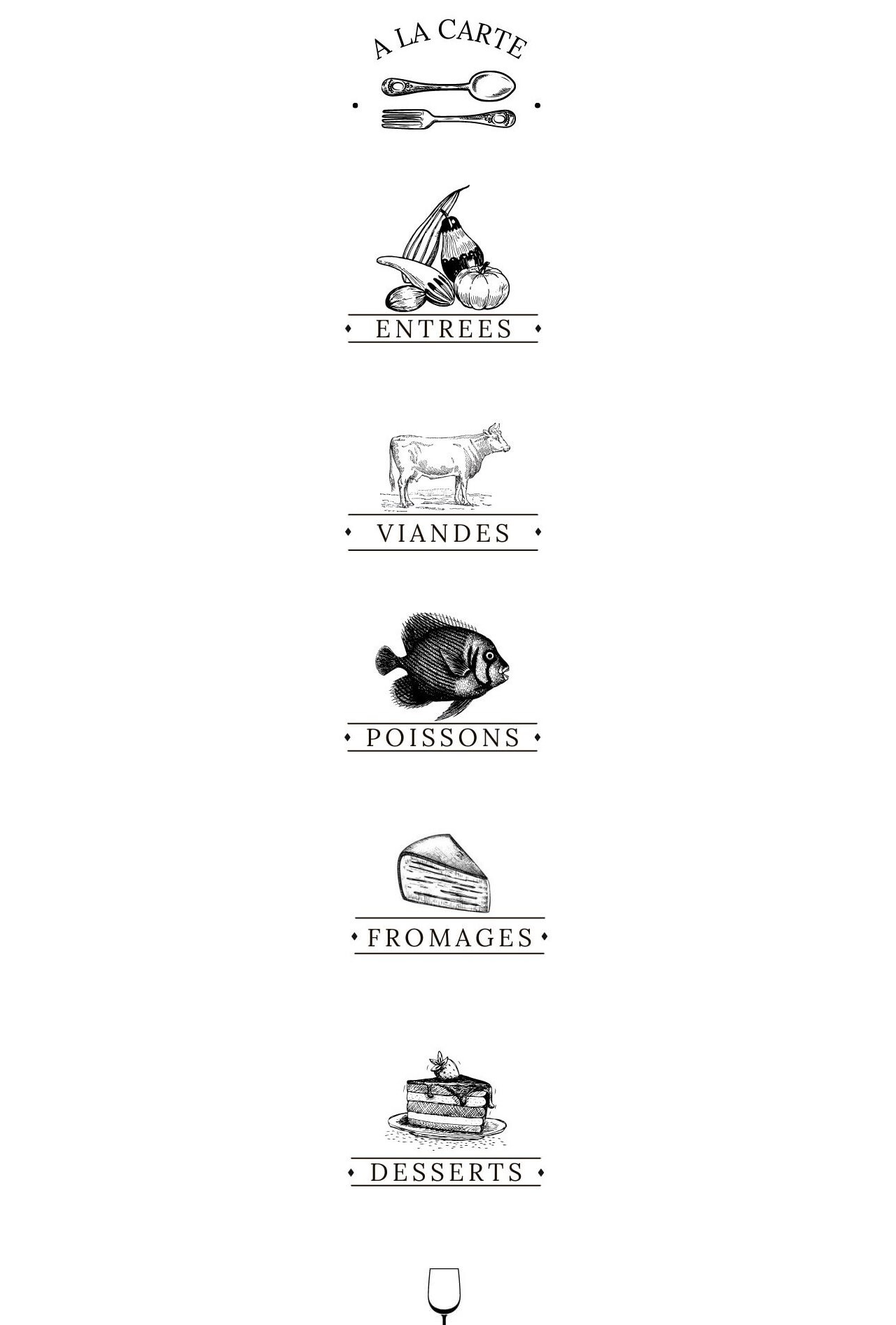
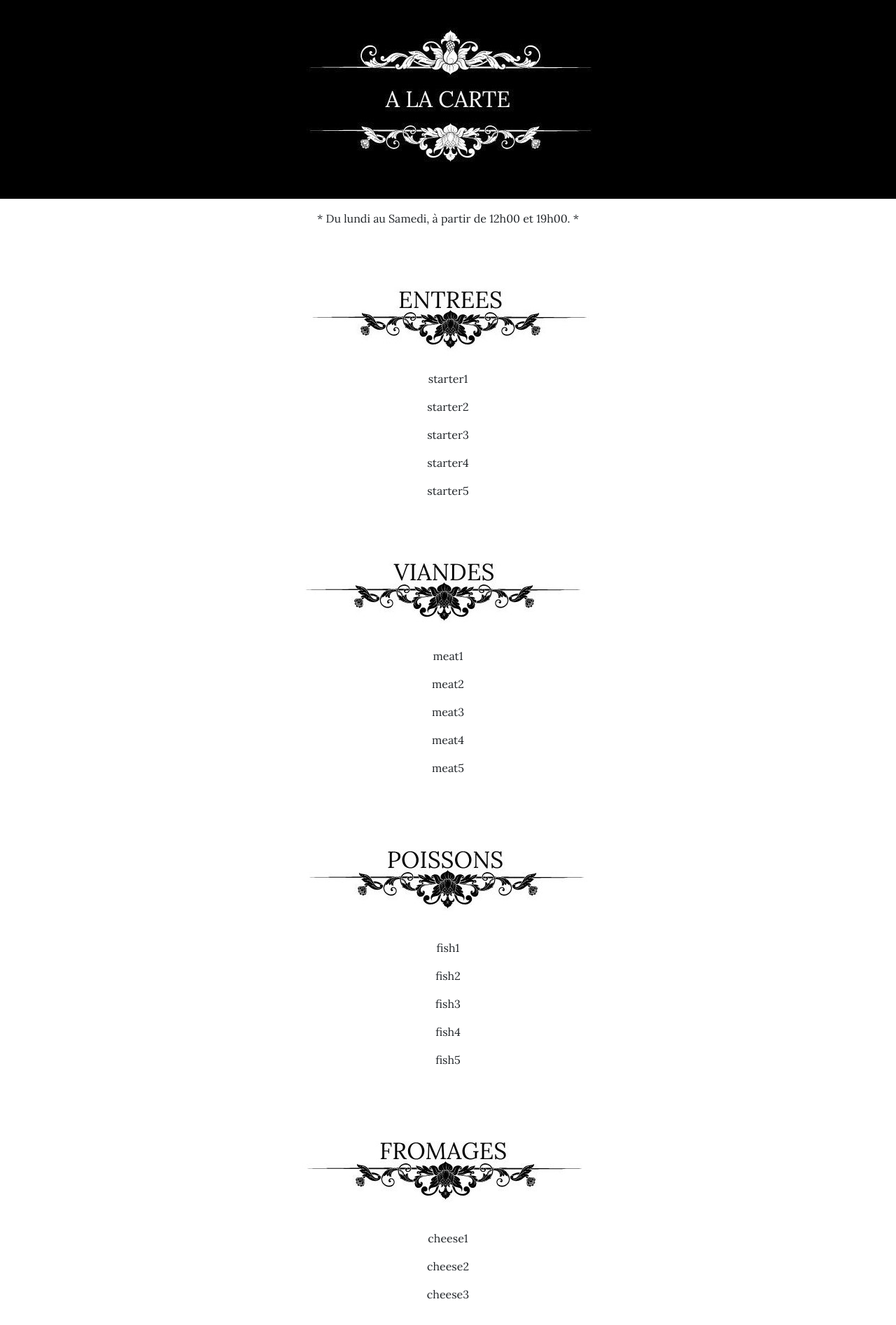
Before and after one commit to christinemiko/quai_antique, a Symfony app: template templates/cardmenu.html.twig in a window 1280 px wide. Shown: the part 96-1989 px from the top of the page at 70% size. Run offline with Twig, Linux system fonts and the light colour scheme; the template is opened without the code that fills it, so the values that code supplies are empty; some libraries are stand-ins or nearby versions.

Commit message:
final pages for lunchmenu, dinnermenu and cardmenu

```diff
--- a/public/styles/main.css
+++ b/public/styles/main.css
@@ -29,6 +29,20 @@ body, header, main {
 
 /* HOME PAGE END */
 
+/* HISTORY PAGE START */
+
 .img1{
 height: 70vw;
 }
+
+.carousel-control-prev-icon, .carousel-control-next-icon {
+    height: 100px;
+    width: 100px;
+    outline: black;
+    background-color: rgba(0, 0, 0, 0.3);
+    background-size: 100%, 100%;
+    border-radius: 50%;
+    border: 1px solid black;
+}
+
+/* HISTORY PAGE END */
--- a/templates/base.html.twig
+++ b/templates/base.html.twig
@@ -22,7 +22,7 @@
     <script src="https://cdn.jsdelivr.net/npm/bootstrap@5.3.0-alpha1/dist/js/bootstrap.bundle.min.js" integrity="sha384-w76AqPfDkMBDXo30jS1Sgez6pr3x5MlQ1ZAGC+nuZB+EYdgRZgiwxhTBTkF7CXvN" crossorigin="anonymous"></script>
         <nav class="navbar navbar-expand-lg navbar-lig ">
             <div class="container-fluid">
-                <a class="navbar-brand" href="{{ path('reservation') }}"><img src="img/logo.jpg" alt="Logo quai_antique" width="70" height="70"></a>
+                <a class="navbar-brand" href="{{ path('accueil') }}"><img src="img/logo.jpg" alt="Logo quai_antique" width="70" height="70"></a>
                 <button class="navbar-toggler light" type="button" data-bs-toggle="collapse" data-bs-target="#navbarNav" aria-controls="navbarNav" aria-expanded="false" aria-label="Toggle navigation">
                     <span class="navbar-toggler-icon"></span>
                 </button>
--- a/templates/cardmenu.html.twig
+++ b/templates/cardmenu.html.twig
@@ -3,74 +3,128 @@
  {% block body %}
      <!-- A LA CARTE PAGE START -->
 
-  <main class="container">
+  <main class="container-fluid" style="padding-left: 0px;padding-right: 0px;">
 
       <!-- LOGO A LA CARTE START -->
-      <div class="  text-center">
-          <img src="img/logoalacarte.jpg" class="img-fluid" alt="Logo a la carte">
+      <div class="  text-center block">
+          <img src="img/logoalacarte.jpg" class="img-fluid" alt="Logo">
+
       </div>
       <!-- LOGO A LA CARTE END -->
+      <div class="row justify-content-center">
+          <div class="text-center mt-3">
+               <p>* Du lundi au Samedi, à partir de 12h00 et 19h00. *</p>
+          </div>
+      </div>
 
    <!--  ENTREES START-->
       <section>
+          <div class="row justify-content-center mt-3">
                <div class="text-center">
-            <img src="img/logoentree.jpg" class="img-fluid" alt="Logo les entrées">
+                   <img src="img/logoentree.jpg" class="img-fluid text-center" alt="Logo les entrées">
+                   <p>starter1</p>
+                   <p >starter2 </p>
+                   <p>starter3</p>
+                   <p>starter4</p>
+                   <p>starter5</p>
+               </div>
           </div>
       </section>
    <!--  ENTREES END-->
 
    <!--  VIANDES START-->
       <section>
+          <div class="row justify-content-center mt-5">
                <div class="text-center">
-             <img src="img/logoviande.jpg" class="img-fluid" alt="Logo les viandes">
+                   <img src="img/logoviande.jpg" class="img-fluid text-center" alt="Logo les viandes">
+                   <p class="mt-4">meat1</p>
+                   <p>meat2</p>
+                   <p>meat3</p>
+                   <p>meat4</p>
+                   <p>meat5</p>
+
                </div>
+          </div>
+
       </section>
    <!--  VIANDES END-->
 
       <!--  POISSONS START-->
       <section>
+          <div class="row justify-content-center mt-5">
               <div class="text-center">
-              <img src="img/logopoisson.jpg" class="img-fluid" alt="Logo les poissons">
+                  <img src="img/logopoisson.jpg" class="img-fluid text-center" alt="Logo les poissons">
+                  <p class="mt-4">fish1</p>
+                  <p>fish2</p>
+                  <p>fish3</p>
+                  <p>fish4</p>
+                  <p>fish5</p>
+
+              </div>
           </div>
       </section>
       <!--  POISSONS END-->
 
       <!--  FROMAGES START-->
       <section>
+          <div class="row justify-content-center mt-5">
               <div class="text-center">
-              <img src="img/logofromage.jpg" class="img-fluid" alt="Logo les fromages">
+                  <img src="img/logofromage.jpg" class="img-fluid text-center" alt="Logo les fromages">
+                  <p class="mt-4">cheese1</p>
+                  <p>cheese2</p>
+                  <p>cheese3</p>
+              </div>
           </div>
       </section>
       <!--  FROMAGES END-->
 
       <!--  DESSERTS START-->
       <section>
+          <div class="row justify-content-center mt-5">
               <div class="text-center">
-              <img src="img/logodessert.jpg" class="img-fluid" alt="Logo les desserts">
+                  <img src="img/logodessert.jpg" class="img-fluid text-center" alt="Logo les desserts">
+                  <p class="mt-4">dessert1</p>
+                  <p>dessert2</p>
+                  <p>dessert3</p>
+                  <p>dessert4</p>
+                  <p>dessert5</p>
+
+              </div>
           </div>
       </section>
       <!--  DESSERTS END-->
 
       <!--  BOISSONS START-->
       <section>
+          <div class="row justify-content-center mt-5">
               <div class="text-center">
-              <img src="img/logovin.jpg" class="img-fluid" alt="Logo les Vins">
+                  <img src="img/logoboisson.jpg" class="img-fluid text-center" alt="Logo les boissons">
+                  <p class="mt-4">Boisson1</p>
+                  <p>Boisson2</p>
+                  <p>Boisson3</p>
+                  <p>Boisson4</p>
+                  <p>Boisson5</p>
+              </div>
           </div>
       </section>
       <!--  BOISSONS END-->
 
       <!--  VINS START-->
       <section>
+          <div class="row justify-content-center mt-5">
               <div class="text-center">
-              <img src="img/logoboisson.jpg" class="img-fluid" alt="Logo les boissons">
+                  <img src="img/logovin.jpg" class="img-fluid text-center" alt="Logo la carte des vins">
+                  <p class="mt-4">vin1</p>
+                  <p>vin2</p>
+                  <p>vin3</p>
+                  <p>vin4</p>
+                  <p>vin5</p>
+              </div>
           </div>
       </section>
       <!--  VINS END-->
 
-
-
   </main>
-
 
      <!-- A LA CARTE PAGE END -->
  {% endblock %}
```
Also changed, not shown: templates/dinnermenu.html.twig (+53 -4 lines), templates/history.html.twig (+9 -4 lines), templates/lunchmenu.html.twig (+52 -3 lines), public/img/lieu3.jpg, public/img/lieu4.jpg, public/img/logoalacarte.jpg, public/img/logoboisson.jpg, public/img/logodessert.jpg, public/img/logoentree.jpg, public/img/logofromage.jpg, public/img/logomenudejeuner.jpg, public/img/logomenudiner.jpg, public/img/logoplat.jpg (added), public/img/logopoisson.jpg, 3 more files. Lines whose indentation alone changed are shown as unchanged.
